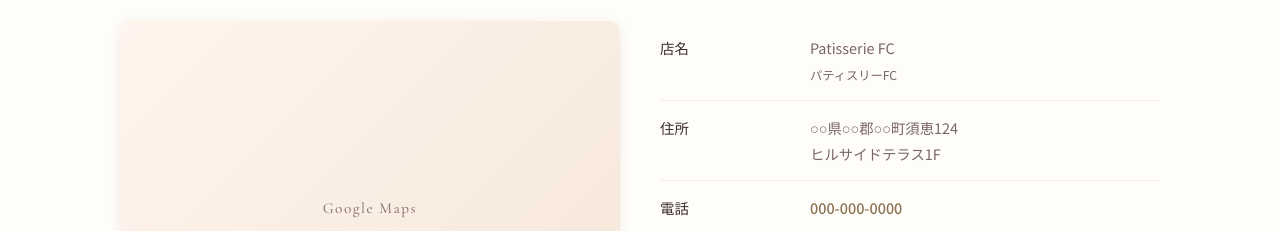
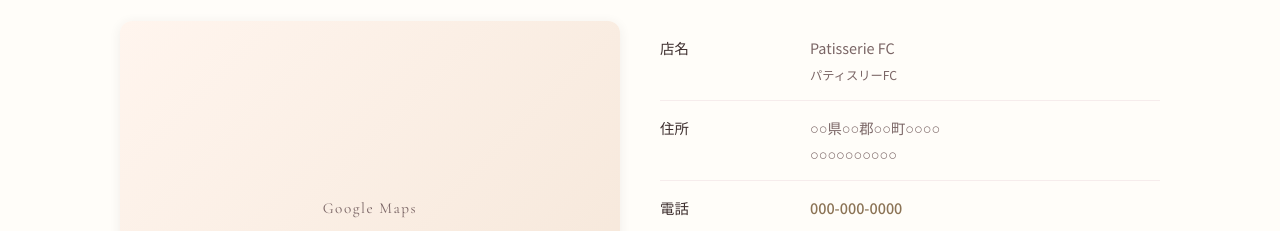
Before and after one commit to fukuoka-connect/patisserie-fc, a plain HTML site: page index.html in a window 1280 px wide. Shown: the part 5171-5402 px from the top of the page. Drawn offline with nearby package versions, Linux system fonts and the light colour scheme.

Commit message:
Update index.html

```diff
--- a/index.html
+++ b/index.html
@@ -1160,7 +1160,7 @@ section {
           </tr>
           <tr>
             <th>住所</th>
-            <td>○○県○○郡○○町須恵124<br>ヒルサイドテラス1F</td>
+            <td>○○県○○郡○○町○○○○<br>○○○○○○○○○○</td>
           </tr>
           <tr>
             <th>電話</th>
```
